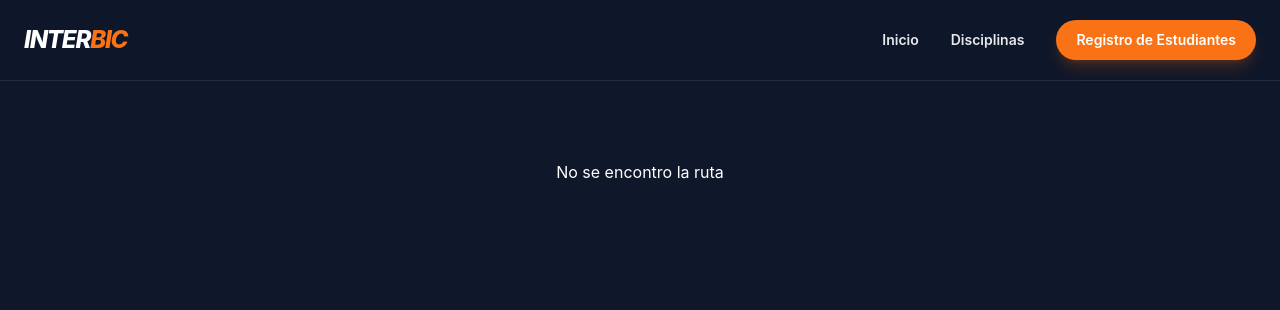
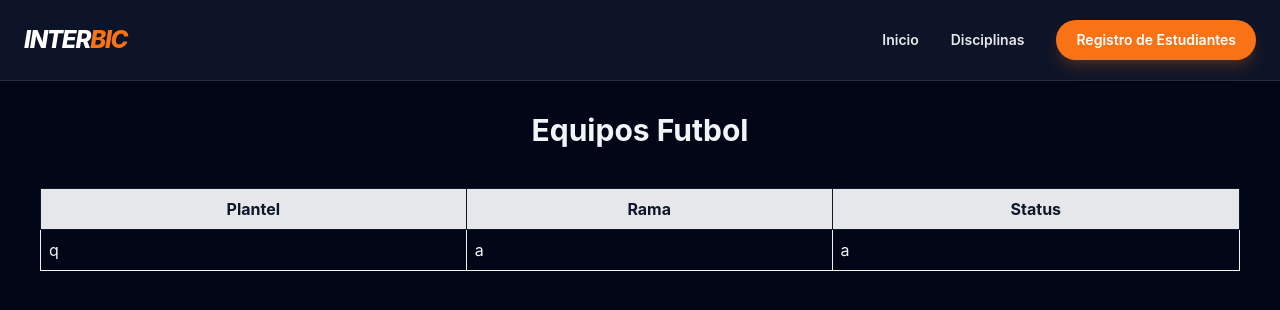
Before and after one commit to JorgeSczP/InterBic, a React (Vite) app: page /futbol/equipos in a window 1280 px wide. Shown: the top 310 px of the page. Built offline with nearby package versions, Linux system fonts and the light colour scheme; no server answers.

Commit message:
Agregacion de pages para los equipos de cada deporte

```diff
--- /dev/null
+++ b/src/components/TablaEquipo.jsx
@@ -0,0 +1,29 @@
+import React from 'react'
+
+export default function TablaEquipo({equipos}) {
+  return (
+    <div className="p-4">
+      <table className="w-full border border-gray-300">
+        <thead>
+          <tr className="bg-gray-200">
+            <th className="p-2 border">Plantel</th>
+            <th className="p-2 border">Rama</th>
+            <th className="p-2 border">Status</th>
+          </tr>
+        </thead>
+
+        <tbody>
+          {equipos.map((e) => (
+            <tr key={e.cct} className="text-slate-100">
+              <td className="p-2 border">
+                {e.plantel}
+              </td>
+              <td className="p-2 border">{e.rama}</td>
+              <td className="p-2 border">{e.status}</td>
+            </tr>
+          ))}
+        </tbody>
+      </table>
+    </div>
+  )
+}
--- a/src/components/TarjetaDisciplina.jsx
+++ b/src/components/TarjetaDisciplina.jsx
@@ -1,6 +1,14 @@
 import React from "react";
+import { NavLink } from "react-router-dom";
 
-export default function TarjetaDisciplina({ imagen, disciplina, participantes, equipos }) {
+export default function TarjetaDisciplina({
+  imagen,
+  disciplina,
+  participantes,
+  equipos,
+  url,
+  urlR,
+}) {
   return (
     <div className="group relative flex flex-col h-80 rounded-xl overflow-hidden bg-slate-200">
       <div className="absolute inset-0 bg-linear-to-t from-black/90 via-black/20 to-transparent z-10"></div>
@@ -16,14 +24,26 @@ export default function TarjetaDisciplina({ imagen, disciplina, participantes, e
         <h3 className="text-white text-xl font-bold">{disciplina}</h3>
 
         <div className="flex items-center gap-2 mt-1 mb-4">
-          <span className="text-[#257bf4] font-medium text-sm">{equipos} Equipos</span>
+          <span className="text-[#257bf4] font-medium text-sm">
+            {equipos} Equipos
+          </span>
           <span className="h-1 w-1 rounded-full bg-slate-400"></span>
-          <span className="text-slate-300 text-sm">{participantes}  Participantes</span>
+          <span className="text-slate-300 text-sm">
+            {participantes} Participantes
+          </span>
         </div>
-
-        <button className="w-full bg-white/10 hover:bg-white/20 backdrop-blur-md text-white py-2 rounded-lg font-bold text-sm transition-all border border-white/10 group-hover:bg-[#257bf4] group-hover:border-[#257bf4]">
-          Ver
-        </button>
+        <div className="grid grid-cols-2 space-x-1">
+          <NavLink to={urlR}>
+            <button className="w-full bg-white/10 hover:bg-white/20 backdrop-blur-md text-white py-2 rounded-lg font-bold text-sm transition-all border border-white/10 group-hover:bg-[#2a4ea3] group-hover:border-[#2a4ea3] cursor-pointer">
+              Ver Resultados
+            </button>
+          </NavLink>
+          <NavLink to={url}>
+            <button className="w-full bg-white/10 hover:bg-white/20 backdrop-blur-md text-white py-2 rounded-lg font-bold text-sm transition-all border border-white/10 group-hover:bg-[#257bf4] group-hover:border-[#257bf4] cursor-pointer">
+              Ver Equipos
+            </button>
+          </NavLink>
+        </div>
       </div>
     </div>
   );
--- /dev/null
+++ b/src/pages/BasquetEquipos.jsx
@@ -0,0 +1,24 @@
+import React from "react";
+import TablaEquipo from "../components/TablaEquipo";
+import { basquetEquipos } from "../utils/equipos";
+
+export default function BasquetEquipos() {
+  return (
+    <section
+      className="py-24 min-h-screen bg-brand-darker overflow-hidden"
+      data-purpose="disciplines-showcase"
+      id="disciplinas"
+    >
+      <div class="mb-12 max-w-7xl mx-auto px-6">
+        <div className="flex w-full justify-center items-center py-4 text-white">
+          <h1 className="text-3xl font-bold text-slate-100 mb-2">
+            Equipos Basquetbol
+          </h1>
+        </div>
+        <div>
+            <TablaEquipo equipos={basquetEquipos}/>
+        </div>
+      </div>
+    </section>
+  );
+}
--- a/src/pages/Disciplinas.jsx
+++ b/src/pages/Disciplinas.jsx
@@ -27,20 +27,30 @@ export default function () {
           <TarjetaDisciplina
             disciplina="Basquetbol"
             imagen="/IMG/basquet.webp"
+            equipos="7"
+            participantes="49"
+            url="/basquetbol/equipos"
           />
           <TarjetaDisciplina
             disciplina="Futbol"
             imagen="/IMG/fut.webp"
+            equipos="7"
+            participantes="63"
+            url="/futbol/equipos"
           />
 
           <TarjetaDisciplina
             disciplina="Volibol"
             imagen="/IMG/deportiva.webp"
+            equipos="7"
+            participantes="56"
+            url="/volibol/equipos"
           />
 
           <TarjetaDisciplina
             disciplina="Resistencia"
             imagen="/IMG/resistencia.webp"
+            url="/resistencia/equipos"
           />
 
           <TarjetaDisciplina
--- /dev/null
+++ b/src/pages/FutbolEquipos.jsx
@@ -0,0 +1,23 @@
+import TablaEquipo from "../components/TablaEquipo";
+import { futbolEquipos } from "../utils/equipos";
+
+export default function FutbolEquipos() {
+  return (
+    <section
+      className="py-24 min-h-screen bg-brand-darker overflow-hidden"
+      data-purpose="disciplines-showcase"
+      id="disciplinas"
+    >
+      <div class="mb-12 max-w-7xl mx-auto px-6">
+        <div className="flex w-full justify-center items-center py-4 text-white">
+          <h1 className="text-3xl font-bold text-slate-100 mb-2">
+            Equipos Futbol
+          </h1>
+        </div>
+        <div>
+          <TablaEquipo equipos={futbolEquipos} />
+        </div>
+      </div>
+    </section>
+  );
+}
--- /dev/null
+++ b/src/pages/ResistenciaEquipos.jsx
@@ -0,0 +1,24 @@
+import React from "react";
+import TablaEquipo from "../components/TablaEquipo";
+import { resistenciaEquipos } from "../utils/equipos";
+
+export default function ResistenciaEquipos() {
+  return (
+    <section
+      className="py-24 min-h-screen bg-brand-darker overflow-hidden"
+      data-purpose="disciplines-showcase"
+      id="disciplinas"
+    >
+      <div class="mb-12 max-w-7xl mx-auto px-6">
+        <div className="flex w-full justify-center items-center py-4 text-white">
+          <h1 className="text-3xl font-bold text-slate-100 mb-2">
+            Resistencia
+          </h1>
+        </div>
+        <div>
+          <TablaEquipo equipos={resistenciaEquipos} />
+        </div>
+      </div>
+    </section>
+  );
+}
--- /dev/null
+++ b/src/pages/VolibolEquipos.jsx
@@ -0,0 +1,24 @@
+import React from "react";
+import TablaEquipo from "../components/TablaEquipo";
+import { volibolEquipos } from "../utils/equipos";
+
+export default function VolibolEquipos() {
+  return (
+    <section
+      className="py-24 min-h-screen bg-brand-darker overflow-hidden"
+      data-purpose="disciplines-showcase"
+      id="disciplinas"
+    >
+      <div class="mb-12 max-w-7xl mx-auto px-6">
+        <div className="flex w-full justify-center items-center py-4 text-white">
+          <h1 className="text-3xl font-bold text-slate-100 mb-2">
+            Equipos Basquetbol
+          </h1>
+        </div>
+        <div>
+          <TablaEquipo equipos={volibolEquipos} />
+        </div>
+      </div>
+    </section>
+  );
+}
--- a/src/routers/AppRoutes.jsx
+++ b/src/routers/AppRoutes.jsx
@@ -6,6 +6,10 @@ import NoEncontrado from "../pages/NoEncontrado";
 import Login from "../pages/Login";
 import EstudianteRegistrado from "../pages/EstudianteRegistrado";
 import Disciplinas from "../pages/Disciplinas";
+import BasquetEquipos from "../pages/BasquetEquipos";
+import FutbolEquipos from "../pages/FutbolEquipos";
+import VolibolEquipos from "../pages/VolibolEquipos";
+import ResistenciaEquipos from "../pages/ResistenciaEquipos";
 
 export default function AppRoutes() {
   return (
@@ -36,6 +40,45 @@ export default function AppRoutes() {
         }
       />
       <Route
+        path="/basquetbol/equipos"
+        element={
+          <PrivateRoute acceso="noAcceso">
+            <BasquetEquipos />
+          </PrivateRoute>
+        }
+      />
+      <Route
+        path="/futbol/equipos"
+        element={
+          <PrivateRoute acceso="noAcceso">
+            <FutbolEquipos />
+          </PrivateRoute>
+        }
+      />
+      <Route
+        path="/volibol/equipos"
+        element={
+          <PrivateRoute acceso="noAcceso">
+            <VolibolEquipos />
+          </PrivateRoute>
+        }
+      />
+      <Route
+        path="/resistencia/equipos"
+        element={
+          <PrivateRoute acceso="noAcceso">
+            <ResistenciaEquipos />
+          </PrivateRoute>
+        }
+      />
+      <Route
+        path="/velocidad/equipos"
+        element={
+          <PrivateRoute acceso="noAcceso">
+          </PrivateRoute>
+        }
+      />
+      <Route
         path="/registro/estudiante"
         element={
           <PrivateRoute acceso="noAcceso">
--- /dev/null
+++ b/src/utils/equipos.js
@@ -0,0 +1,19 @@
+export const basquetEquipos = [
+    { cct: "", plantel: "ss", rama: "", status: "Pendiente" }
+]
+
+export const futbolEquipos = [
+    { cct: "q", plantel: "q", rama: "a", status: "a" }
+]
+
+export const volibolEquipos = [
+    { cct: "q", plantel: "q", rama: "a", status: "a" }
+]
+
+export const resistenciaEquipos = [
+    { cct: "q", plantel: "q", rama: "a", estudiante:"", status: "a" }
+]
+
+export const velocidadEquipos = [
+    { cct: "q", plantel: "q", rama: "a", estudiante:"", status: "a" }
+]
```
Also changed, not shown: src/utils/planteles.js (line endings or trailing spaces).
